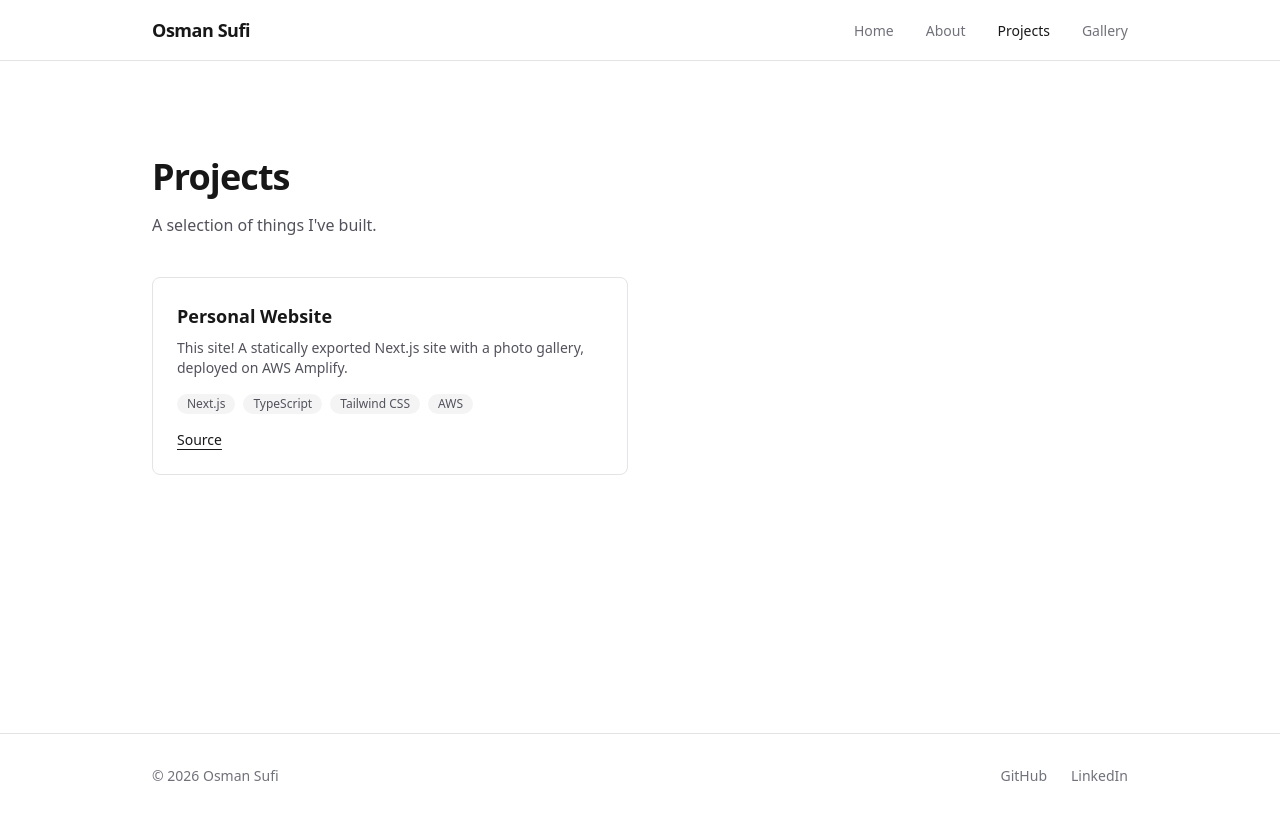
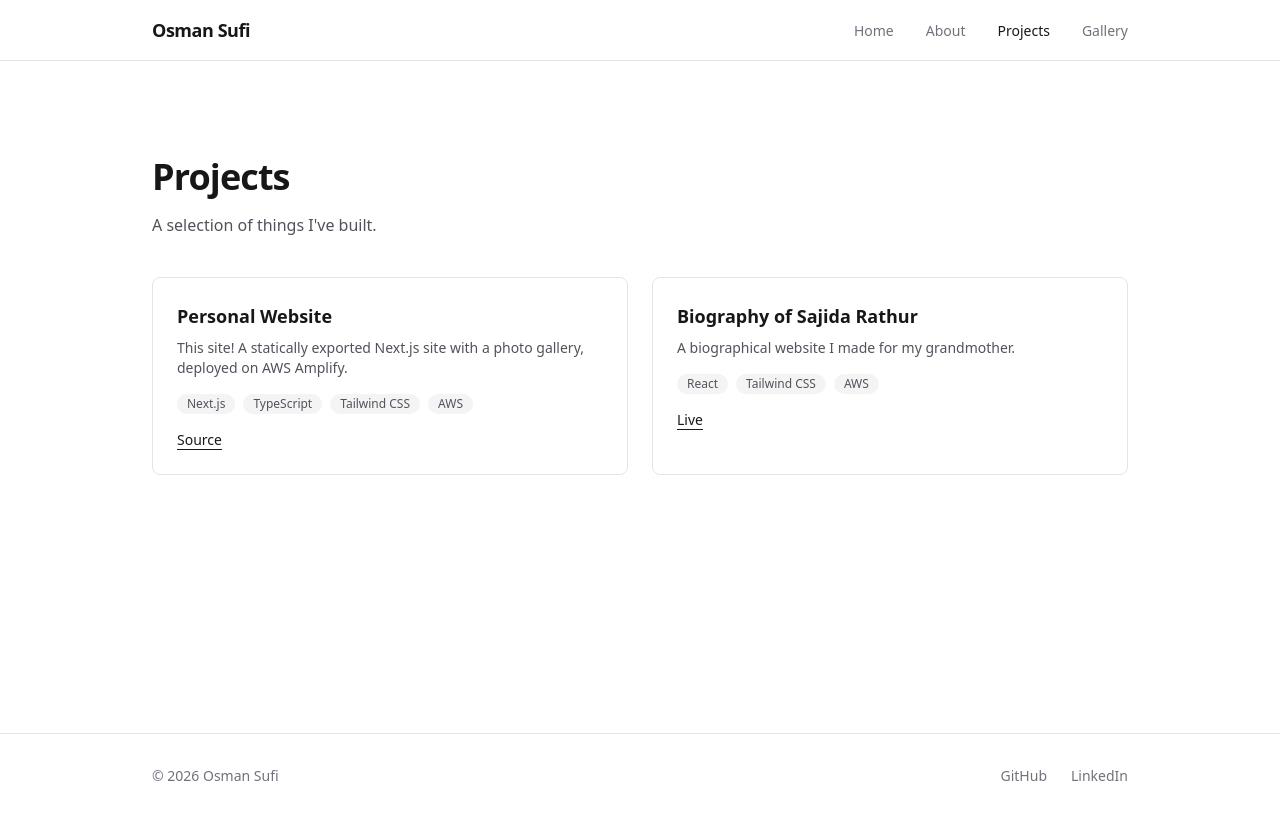
Before and after one commit to osmansufi/personal-website2, a Next.js app: page /projects in a window 1280 px wide. Built offline with nearby package versions, Linux system fonts and the light colour scheme.

Commit message:
Add Biography of Sajida Rathur to projects
Co-Authored-By: Claude Opus 4.6 <noreply@anthropic.com>

```diff
--- a/src/data/projects.ts
+++ b/src/data/projects.ts
@@ -14,4 +14,11 @@ export const projects: Project[] = [
     tags: ["Next.js", "TypeScript", "Tailwind CSS", "AWS"],
     repo: "https://github.com/osmansufi/personal-website2",
   },
+  {
+    title: "Biography of Sajida Rathur",
+    description:
+      "A biographical website I made for my grandmother.",
+    tags: ["React", "Tailwind CSS", "AWS"],
+    href: "https://www.sajidarathur.com/",
+  },
 ];
```
